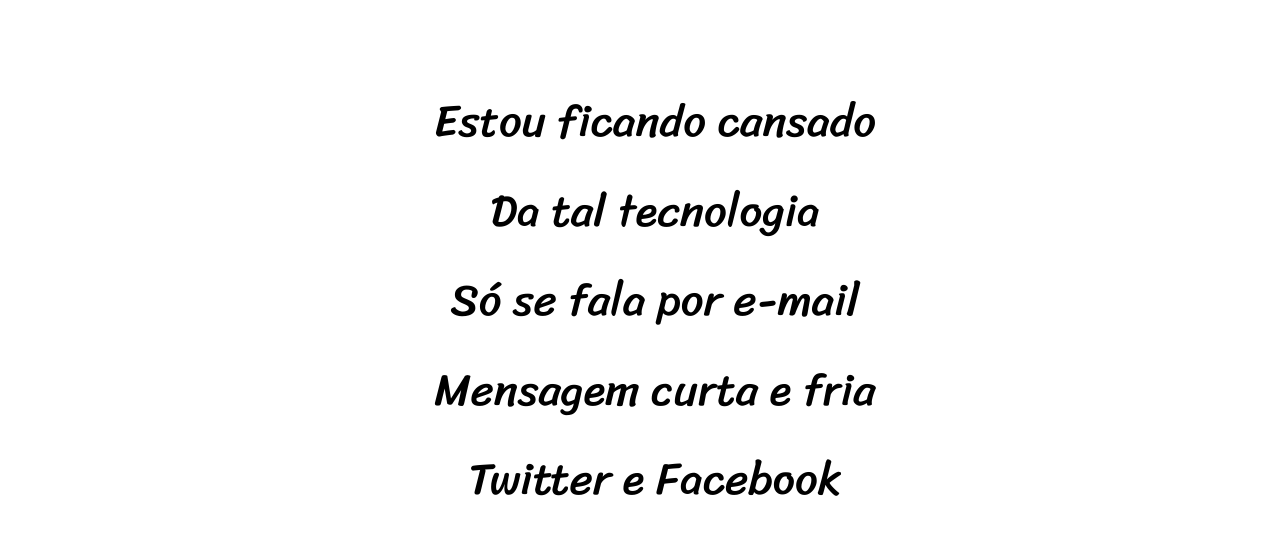
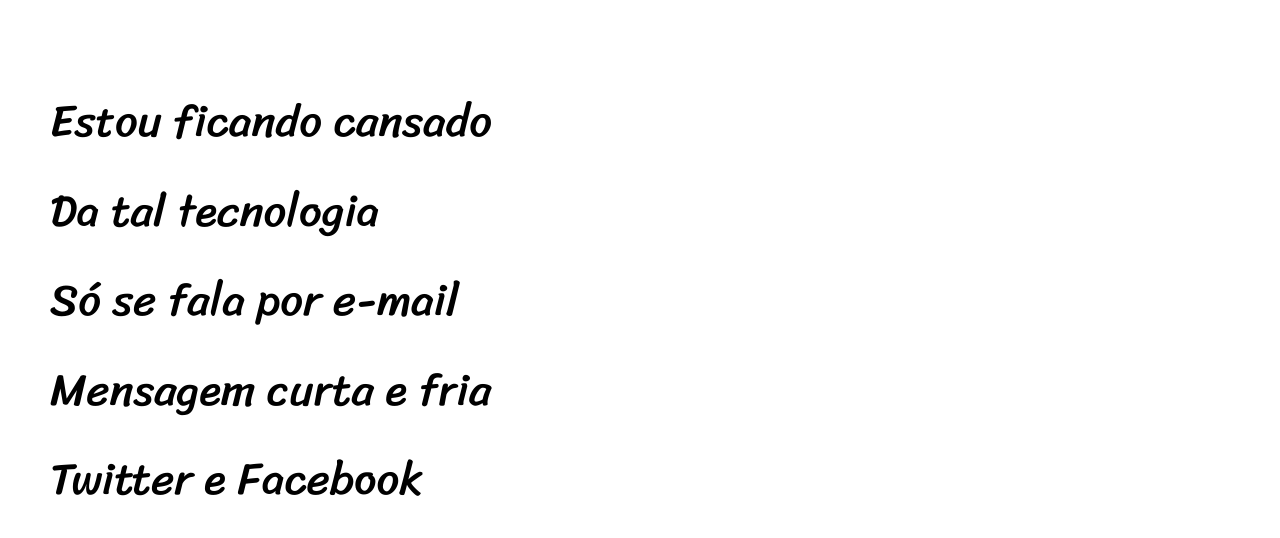
Before and after one commit to rodrigomodesto806-oss/html-css3, a plain HTML site: page desafio/d12/pacote-d012/index.html in a window 1280 px wide. Shown: the part 262-800 px from the top of the page. Drawn offline with Linux system fonts and the light colour scheme.

Commit message:
toques finais

```diff
--- a/desafio/d12/pacote-d012/style.css
+++ b/desafio/d12/pacote-d012/style.css
@@ -52,9 +52,10 @@
     padding-top: 10vh;
     padding-bottom: 10vh;
     line-height: 2em;
-    padding-left: 30px;
+    padding-left: 50px;
     font-family: var(--fonte3);
     font-size: 3.5vw;
+    text-align: left;
 }
 
 section > p {
```
